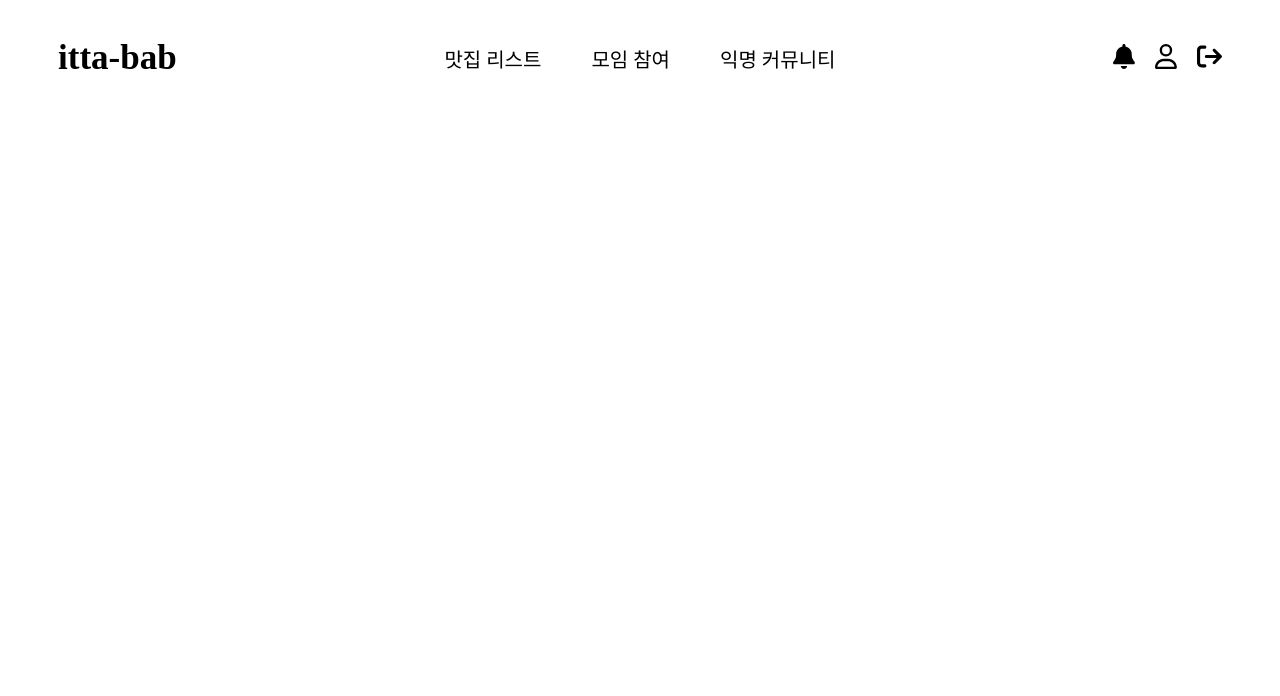
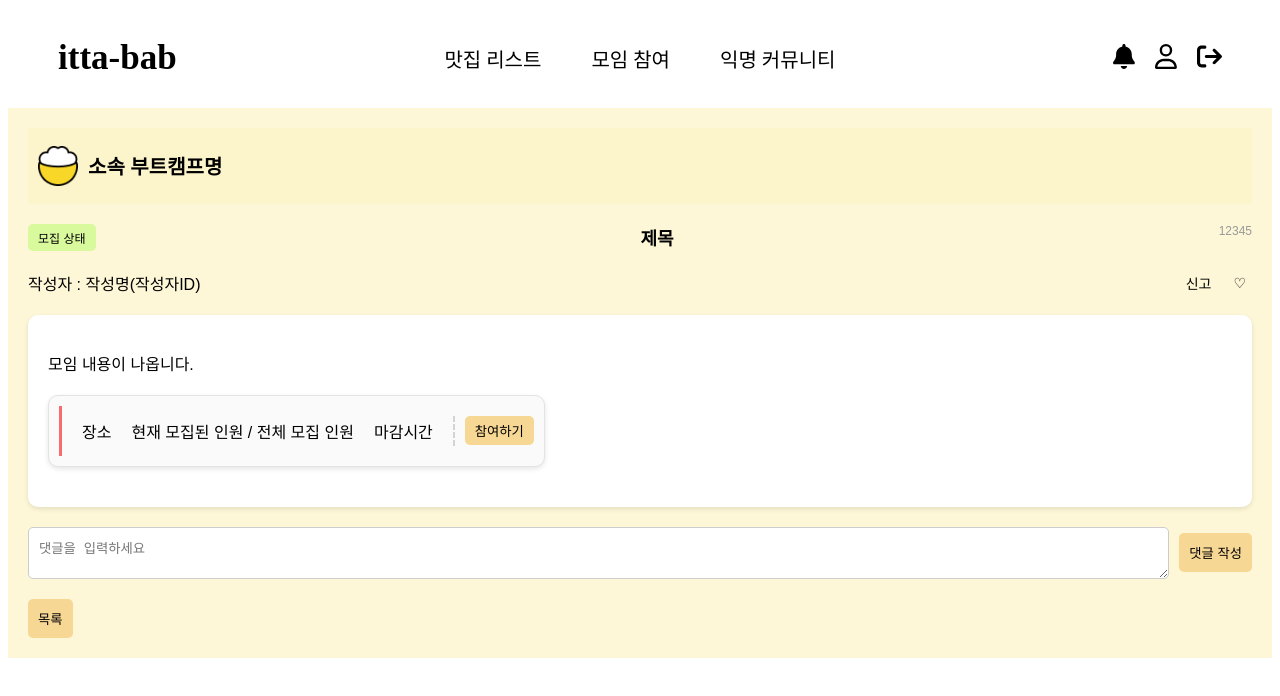
Before and after one commit to 5MYBAB/itta-bab-Frontend, a Vue app in the folder itta-bab-frontend/: page / in a window 1280 px wide. Shown: the top 696 px of the page. Built offline with nearby package versions, Linux system fonts and the light colour scheme.

Commit message:
feat: 모임 상세정보 완료

```diff
--- a/itta-bab-frontend/package.json
+++ b/itta-bab-frontend/package.json
@@ -9,6 +9,10 @@
     "preview": "vite preview"
   },
   "dependencies": {
+    "@fortawesome/fontawesome-svg-core": "^6.6.0",
+    "@fortawesome/free-regular-svg-icons": "^6.6.0",
+    "@fortawesome/free-solid-svg-icons": "^6.6.0",
+    "@fortawesome/vue-fontawesome": "^3.0.8",
     "vue": "^3.5.12"
   },
   "devDependencies": {
--- a/itta-bab-frontend/src/App.vue
+++ b/itta-bab-frontend/src/App.vue
@@ -1,10 +1,18 @@
 <script setup>
 
 import Header from "@/components/common/Header.vue";
+
+import GroupDetail from "@/views/group/GroupDetail.vue";
+import GroupChat from "@/views/group/GroupChat.vue";
 </script>
 
 <template>
-  <Header/>
+  <header>
+    <Header/>
+  </header>
+  <main>
+    <GroupDetail/>
+  </main>
 </template>
 
 
--- /dev/null
+++ b/itta-bab-frontend/src/views/group/GroupDetail.vue
@@ -0,0 +1,281 @@
+<template>
+  <div class="meeting-detail">
+    <!-- Header Section -->
+    <header class="header">
+      <img v-bind:src="logo" alt="Logo"/>
+      <h1>소속 부트캠프명</h1>
+    </header>
+
+    <!-- Meeting Title Section -->
+    <section class="meeting-title">
+      <div class="status">모집 상태</div>
+      <div class="title">제목</div>
+      <div class="post-id">12345</div>
+    </section>
+
+    <!-- Author Section -->
+    <section class="author-section">
+      <div class="author">
+        <span>작성자 : 작성명(작성자ID)</span>
+        <div class="actions">
+          <button class="report-btn">신고</button>
+          <button class="like-btn">♡</button>
+        </div>
+      </div>
+    </section>
+
+    <!-- Meeting Content Section -->
+    <section class="meeting-content">
+      <p>모임 내용이 나옵니다.</p>
+
+      <div class="meeting-info">
+        <div class="meeting-deco"></div>
+        <div class="meeting-detail-item">
+          <font-awesome-icon :icon="['fas', 'flag']" class="icon"/>
+          <span class="location-text">장소</span>
+        </div>
+        <div class="meeting-detail-item">
+          <font-awesome-icon :icon="['fas', 'receipt']"/>
+          <span class="members-count">현재 모집된 인원 / 전체 모집 인원</span>
+        </div>
+        <div class="meeting-detail-item">
+          <font-awesome-icon :icon="['far', 'clock']" class="icon"/>
+          <span class="meeting-time">마감시간</span>
+        </div>
+        <div class="participation">
+          <div class="dashed-line"></div> <!-- 점선 추가 -->
+          <button class="participate-btn">
+            <font-awesome-icon :icon="['fas', 'user-plus']"/>
+            참여하기
+          </button>
+        </div>
+      </div>
+    </section>
+
+    <!-- Comment Section -->
+    <section class="comment-section">
+      <div v-for="(comment, index) in comments" :key="index"
+           :class="{'my-comment': comment.author === '나', 'other-comment': comment.author !== '나'}">
+        <div :class="{'my-comment-bubble': comment.author === '나', 'other-comment-bubble': comment.author !== '나'}">
+          <span>{{ comment.author }}</span>
+          <hr/>
+          <p>{{ comment.text }}</p>
+        </div>
+      </div>
+    </section>
+
+    <!-- Comment Input -->
+    <div class="comment-input">
+      <textarea v-model="newComment" placeholder="댓글을 입력하세요"></textarea>
+      <button @click="addComment">댓글 작성</button>
+    </div>
+
+    <!-- Back Button -->
+    <button class="back-btn">목록</button>
+  </div>
+</template>
+
+<script setup>
+import logo from '@/resource/itta-bab_logo.png';
+import {FontAwesomeIcon} from '@fortawesome/vue-fontawesome';
+</script>
+
+<style scoped>
+/* 전체 배경 */
+.meeting-detail {
+  background-color: #fdf7d7;
+  padding: 20px;
+  font-family: Arial, sans-serif;
+}
+
+/* 헤더 스타일 */
+.header {
+  display: flex;
+  align-items: center;
+  background-color: #fcf4ca;
+  padding: 10px;
+}
+
+.header img {
+  width: 40px;
+  margin-right: 10px;
+}
+
+.header h1 {
+  font-size: 20px;
+  font-weight: bold;
+}
+
+/* 모임 제목 섹션 */
+.meeting-title {
+  display: flex;
+  justify-content: space-between;
+  margin: 20px 0;
+}
+
+.status {
+  background-color: #d9f99d;
+  padding: 5px 10px;
+  border-radius: 5px;
+  font-size: 12px;
+}
+
+.title {
+  font-size: 18px;
+  font-weight: bold;
+}
+
+.post-id {
+  font-size: 12px;
+  color: #999;
+}
+
+/* 작성자 섹션 */
+.author-section {
+  margin-bottom: 20px;
+}
+
+.author {
+  display: flex;
+  justify-content: space-between;
+  align-items: center;
+}
+
+.actions {
+  display: flex;
+}
+
+.report-btn,
+.like-btn {
+  background: none;
+  border: none;
+  font-size: 14px;
+  cursor: pointer;
+  margin-left: 10px;
+}
+
+/* 모임 정보 섹션 */
+.meeting-content {
+  background-color: #fff;
+  padding: 20px;
+  border-radius: 10px;
+  box-shadow: 0 2px 5px rgba(0, 0, 0, 0.1);
+}
+
+.meeting-info {
+  display: flex;
+  flex-wrap: nowrap; /* 아이템이 한 줄에 모두 들어가도록 설정 */
+  justify-content: flex-start; /* 왼쪽 정렬 */
+  margin: 20px 0;
+  padding: 10px; /* 패딩 추가 */
+  border: 1px solid #e3e3e3; /* 테두리 색상 및 두께 */
+  border-radius: 10px; /* 모서리 둥글게 */
+  background-color: #fafafa; /* 배경색 */
+  box-shadow: 0 2px 5px rgba(0, 0, 0, 0.1); /* 그림자 효과 */
+  width: max-content; /* 부모 요소의 너비를 자동 조정 */
+}
+
+.meeting-detail-item {
+  display: flex;
+  align-items: center;
+  margin-right: 20px; /* 각 아이템 사이의 간격 */
+  /* flex-grow 제거 */
+}
+
+
+.meeting-deco {
+  background-color: #f76c6c; /* 배경색 */
+  width: 3px; /* 너비 조정 */
+  height: 50px; /* 높이 조정 */
+  margin-right: 20px; /* 다른 요소와의 간격 */
+}
+
+
+.icon {
+  margin-right: 10px; /* 아이콘과 텍스트 사이의 간격 설정 */
+  font-size: 20px; /* 필요시 크기 조정 */
+}
+
+.participation {
+  display: flex;
+  align-items: center;
+}
+
+.dashed-line {
+  border-left: 2px dashed #d3d3d3; /* 점선 설정 */
+  height: 30px; /* 점선 높이 설정 */
+  margin-right: 10px; /* 점선과 버튼 간격 */
+}
+
+.participate-btn {
+  background-color: #f7d794;
+  border: none;
+  padding: 5px 10px;
+  border-radius: 5px;
+  cursor: pointer;
+}
+
+/* 댓글 섹션 */
+.comment-section {
+  margin-top: 20px;
+}
+
+.my-comment {
+  text-align: right;
+}
+
+.my-comment-bubble {
+  background-color: #a4d1ff;
+  display: inline-block;
+  padding: 10px;
+  border-radius: 10px;
+  max-width: 60%;
+  margin-bottom: 10px;
+}
+
+.other-comment {
+  text-align: left;
+}
+
+.other-comment-bubble {
+  background-color: #f1f1f1;
+  display: inline-block;
+  padding: 10px;
+  border-radius: 10px;
+  max-width: 60%;
+  margin-bottom: 10px;
+}
+
+/* 댓글 입력 */
+.comment-input {
+  display: flex;
+  align-items: center;
+  margin-top: 20px;
+}
+
+.comment-input textarea {
+  flex: 1;
+  padding: 10px;
+  border-radius: 5px;
+  border: 1px solid #ccc;
+  margin-right: 10px;
+}
+
+.comment-input button {
+  background-color: #f7d794;
+  border: none;
+  padding: 10px;
+  border-radius: 5px;
+  cursor: pointer;
+}
+
+/* 목록 버튼 */
+.back-btn {
+  background-color: #f7d794;
+  border: none;
+  padding: 10px;
+  border-radius: 5px;
+  cursor: pointer;
+  margin-top: 20px;
+}
+</style>
```
Also changed, not shown: itta-bab-frontend/src/resource/itta-bab_logo.png (added), 1 other file (tests, documents, lock files or other folders).
